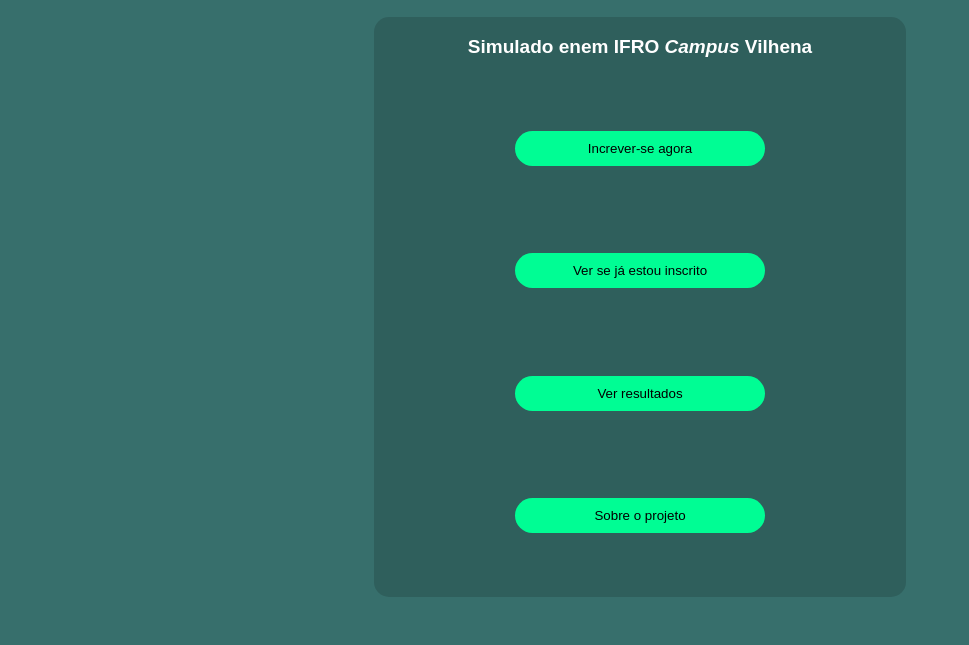
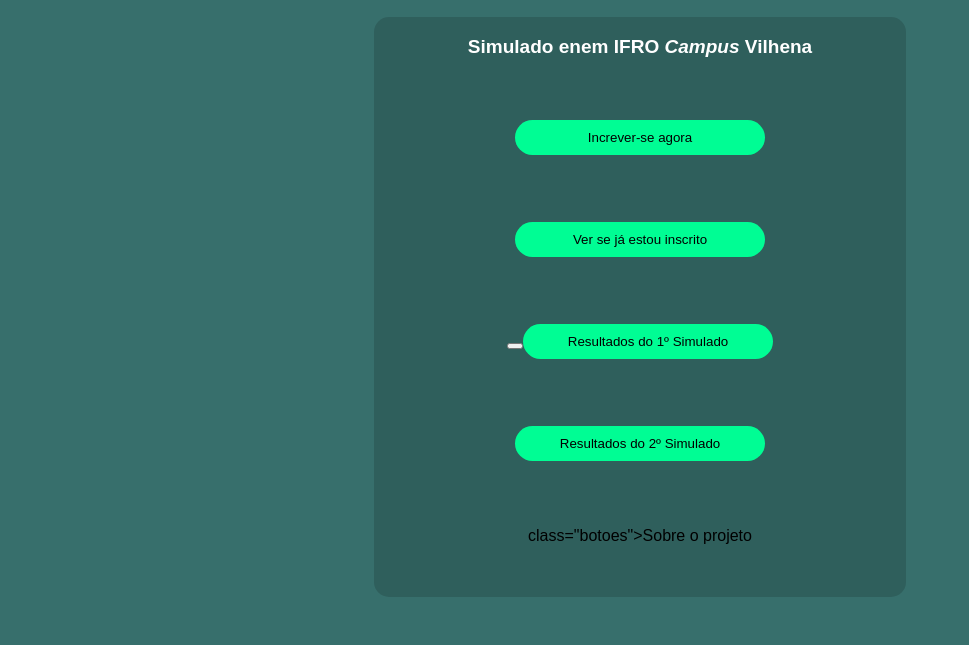
Before and after one commit to enemifrovha/enemifrovha.github.io, a plain HTML site: page index.html in a window 1280 px wide. Shown: the part 153-798 px from the top of the page, without its empty margins (0-969 px from the left). Drawn offline with Linux system fonts and the light colour scheme.

Commit message:
updates II simulado

```diff
--- a/index.html
+++ b/index.html
@@ -1,5 +1,6 @@
 <!DOCTYPE html>
 <html lang="pt-br">
+
 <head>
     <meta charset="UTF-8">
     <meta name="viewport" content="width=device-width, initial-scale=1.0">
@@ -11,6 +12,7 @@
     <link rel="stylesheet" href="css/header.css">
     <link rel="stylesheet" href="css/footer.css">
 </head>
+
 <body>
     <header class="header-img">
         <img id="logo-simulado-header" src="img/logo-simulado-estilo-2.png" alt="Logo do Instituto Federal de Rondônia">
@@ -19,19 +21,27 @@
         <div class="conteudo-centro">
             <h2>Simulado enem IFRO <span id="campus">Campus</span> Vilhena </h2>
             <ul class="ancoras-main">
-                <li><a class="ancoras-botoes" href="increver.html"><button class="botoes">Increver-se agora</button></a></li>
-                <li><a class="ancoras-botoes" href="https://docs.google.com/spreadsheets/d/1w4VKjImaXAP1S6Y62rBYuZ0GeXIIXILARqpL8HAP91A/edit?gid=2122661479#gid=2122661479" target="_blank"><button class="botoes">Ver se já estou inscrito</button></a></li>
-                <li><a class="ancoras-botoes" href="resultados.html"><button class="botoes">Ver resultados</button></a></li>
+                <li><a class="ancoras-botoes" href="increver.html"><button class="botoes">Increver-se agora</button></a>
+                </li>
+                <li><a class="ancoras-botoes"
+                        href="https://docs.google.com/spreadsheets/d/1w4VKjImaXAP1S6Y62rBYuZ0GeXIIXILARqpL8HAP91A/edit?gid=2122661479#gid=2122661479"
+                        target="_blank"><button class="botoes">Ver se já estou inscrito</button></a></li>
+                <li><a class="ancoras-botoes" href="resultados.html"><button <li><a class="ancoras-botoes"
+                                href="resultados.html"><button class="botoes">Resultados do 1º
+                                    Simulado</button></a></li>
 
-                <li><a class="ancoras-botoes" href="sobre.html"><button class="botoes">Sobre o projeto</button></a></li>
+                <li><a class="ancoras-botoes" href="resultados-ii.html"><button class="botoes">Resultados do 2º
+                            Simulado</button></a></li>class="botoes">Sobre o projeto</button></a></li>
             </ul>
         </div>
     </main>
     <footer class="footer">
         <section class="logos-footer">
-            <img id="logo-ifro-footer" src="img/Logotipo-IFRO-vilhena.png" alt="Logo do Instituto Federal de Rondônia Campus vilhena">
+            <img id="logo-ifro-footer" src="img/Logotipo-IFRO-vilhena.png"
+                alt="Logo do Instituto Federal de Rondônia Campus vilhena">
             <img id="logo-simulado-footer" src="img/logo-simulado.png" alt="Logo do Simulado">
         </section>
     </footer>
 </body>
+
 </html>
--- /dev/null
+++ b/resultados-ii.html
@@ -0,0 +1,36 @@
+<!DOCTYPE html>
+<html lang="pt-br">
+<head>
+    <meta charset="UTF-8">
+    <meta name="viewport" content="width=device-width, initial-scale=1.0">
+    <title>Enem IFRO Vilhena</title>
+    <link rel="shortcut icon" href="img/logo-if.png">
+    <link rel="stylesheet" href="css/reset.css">
+    <link rel="stylesheet" href="css/style.css">
+    <link rel="stylesheet" href="css/header.css">
+    <link rel="stylesheet" href="css/footer.css">
+</head>
+<body>
+    <header class="header-img">
+        <img id="logo-simulado-header" src="img/logo-simulado-estilo-2.png" alt="Logo do Instituto Federal de Rondônia">
+        <!--<img id="logo-ifro-header" src="img/logo-ifro.png" alt="Logo do Instituto Federal de Rondônia">-->
+    </header>
+    <main class="main">
+        <div class="conteudo-centro">
+            <h2>Veja os seus resultados do 2º Simulado</h2>
+            <ul class="ancoras-main">
+                <li><a class="ancoras-botoes" href="https://docs.google.com/spreadsheets/d/15GZW3XesS6Fu3G1t1wOvS6VNN5K1Ve-hdUL70uziroA/edit?usp=sharing" class="ancoras-resultado" target="_blank"><button class="botoes">Notas do 1° dia</button></a></li>
+                <!-- <li><a class="ancoras-botoes" href="https://docs.google.com/spreadsheets/d/1VrLLjIQ4N0tEac4vTCcP9lCUocNIo812rlsqg_xEhfI/edit?gid=1274575202#gid=1274575202" class="ancoras-resultado" target="_blank"><button class="botoes">Notas do 2° dia</button></a></li>
+                <li><a class="ancoras-botoes" href="https://docs.google.com/spreadsheets/d/1layodgzDyhfnw15S-TZIwqUXRe-t2I_0svv3llmPzU4/edit?gid=0#gid=0" class="ancoras-resultado" target="_blank"><button class="botoes">Média geral</button></a></li> -->
+            </ul>
+            <a class="ancoras-botoes" href="index.html"><button class="botoes" id="botao-voltar">voltar para o início</button></a>
+        </div>
+    </main>
+    <footer class="footer">
+        <section class="logos-footer">
+            <img id="logo-ifro-footer" src="img/Logotipo-IFRO-vilhena.png" alt="Logo do Instituto Federal de Rondônia Campus vilhena">
+            <img id="logo-simulado-footer" src="img/logo-simulado.png" alt="Logo do Simulado">
+        </section>
+    </footer>
+</body>
+</html>
```
